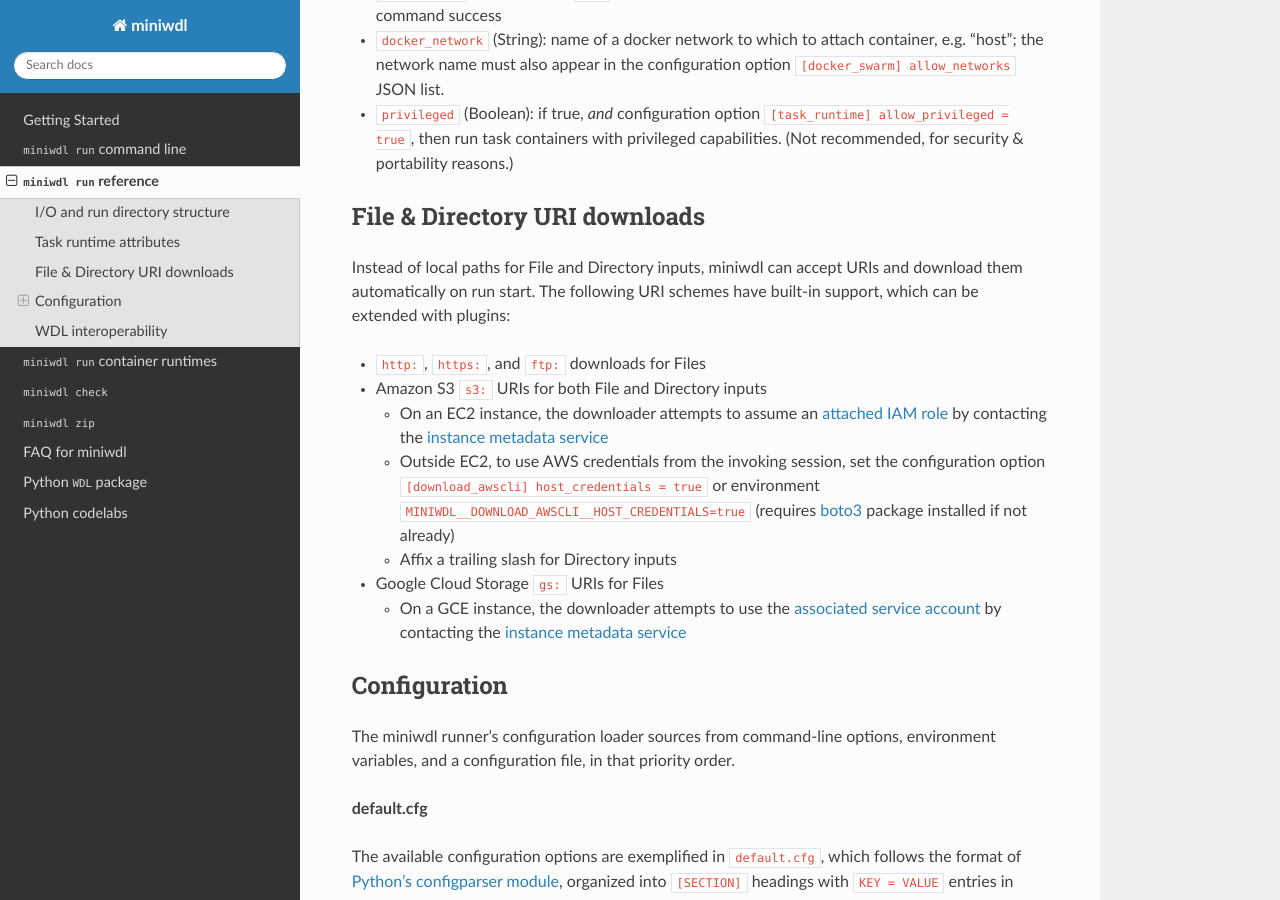
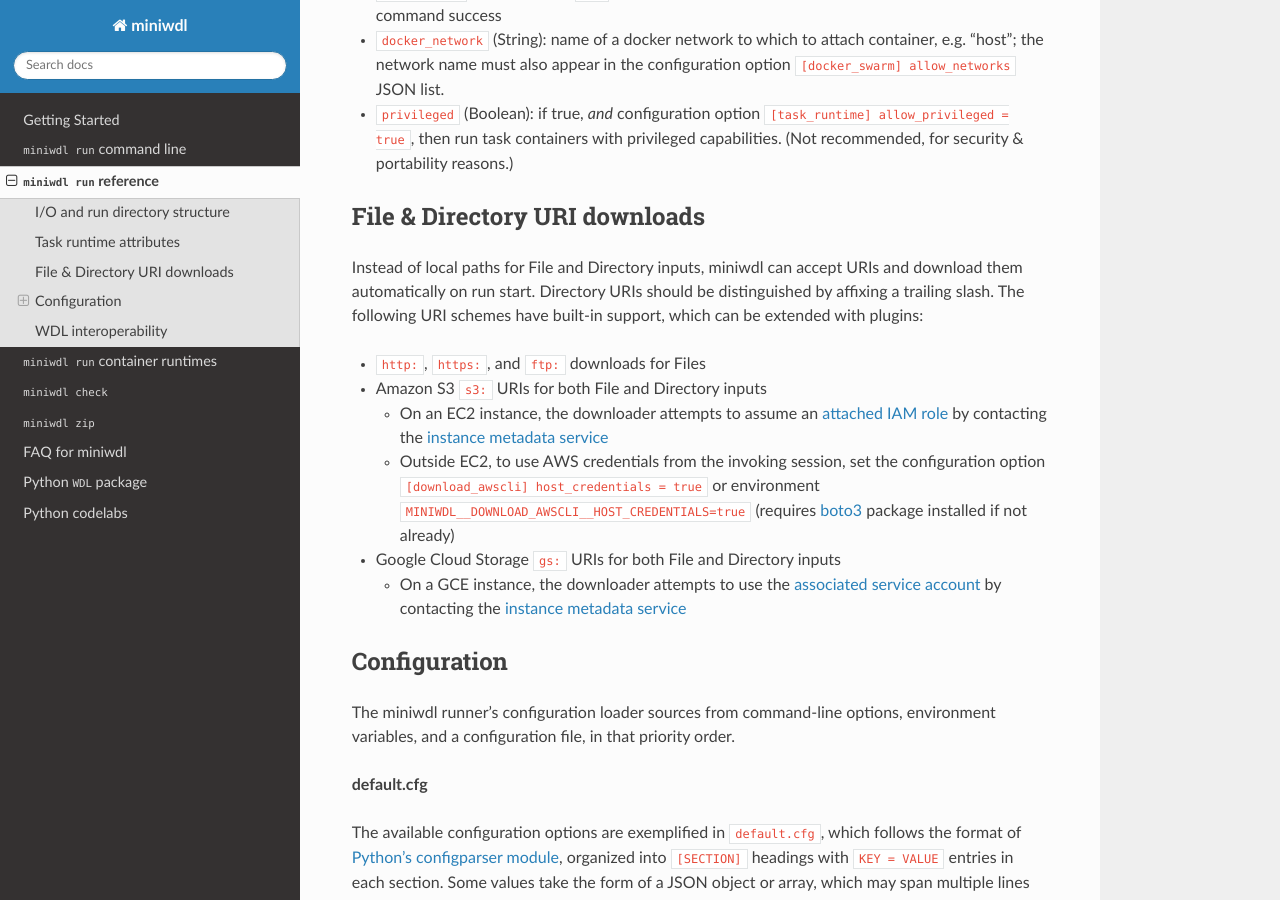
Before and after one commit to chanzuckerberg/miniwdl, a Sphinx documentation site: the page built from docs/runner_reference.md, in a window 1280 px wide and 900 px high, scrolled down 1862 px. Built offline with Sphinx 7.4.7 and the Read the Docs theme 2.0.0, drawn with Linux system fonts in a browser that asks for light colours; pages that are not in the unit, such as notebooks, are missing from menus.

```diff
--- a/docs/runner_reference.md
+++ b/docs/runner_reference.md
@@ -51,14 +51,13 @@
 
 ## File & Directory URI downloads
 
-Instead of local paths for File and Directory inputs, miniwdl can accept URIs and download them automatically on run start. The following URI schemes have built-in support, which can be extended with plugins:
+Instead of local paths for File and Directory inputs, miniwdl can accept URIs and download them automatically on run start. Directory URIs should be distinguished by affixing a trailing slash. The following URI schemes have built-in support, which can be extended with plugins:
 
 * `http:`, `https:`, and `ftp:` downloads for Files
 * Amazon S3 `s3:` URIs for both File and Directory inputs
   * On an EC2 instance, the downloader attempts to assume an [attached IAM role](https://docs.aws.amazon.com/AWSEC2/latest/UserGuide/iam-roles-for-amazon-ec2.html) by contacting the [instance metadata service](https://docs.aws.amazon.com/AWSEC2/latest/UserGuide/iam-roles-for-amazon-ec2.html#instance-metadata-security-credentials)
   * Outside EC2, to use AWS credentials from the invoking session, set the configuration option `[download_awscli] host_credentials = true` or environment `MINIWDL__DOWNLOAD_AWSCLI__HOST_CREDENTIALS=true` (requires [boto3](https://aws.amazon.com/sdk-for-python/) package installed if not already)
-  * Affix a trailing slash for Directory inputs
-* Google Cloud Storage `gs:` URIs for Files
+* Google Cloud Storage `gs:` URIs for both File and Directory inputs
   * On a GCE instance, the downloader attempts to use the [associated service account](https://cloud.google.com/compute/docs/access/create-enable-service-accounts-for-instances) by contacting the [instance metadata service](https://cloud.google.com/compute/docs/storing-retrieving-metadata)
 
 ## Configuration
```
Also changed, not shown: README.md (+4 -1 lines), docs/getting_started.md (+4 -1 lines).
